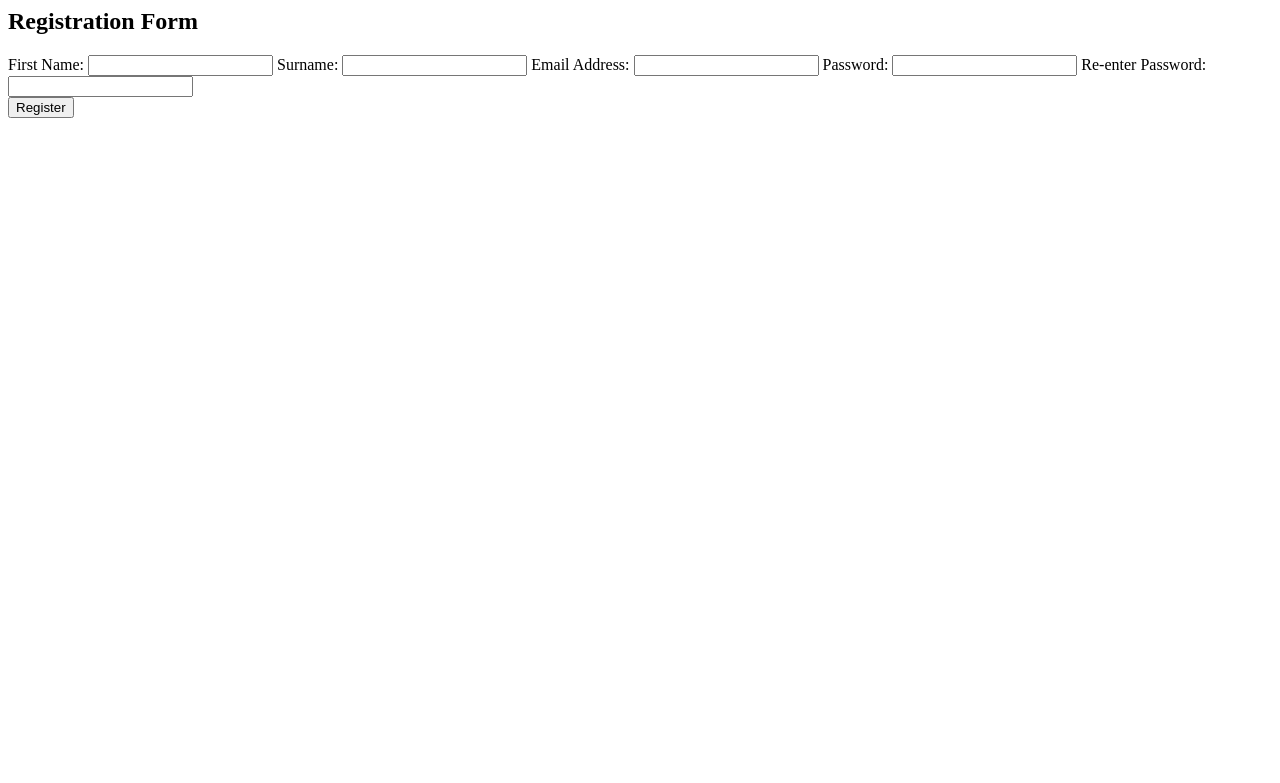
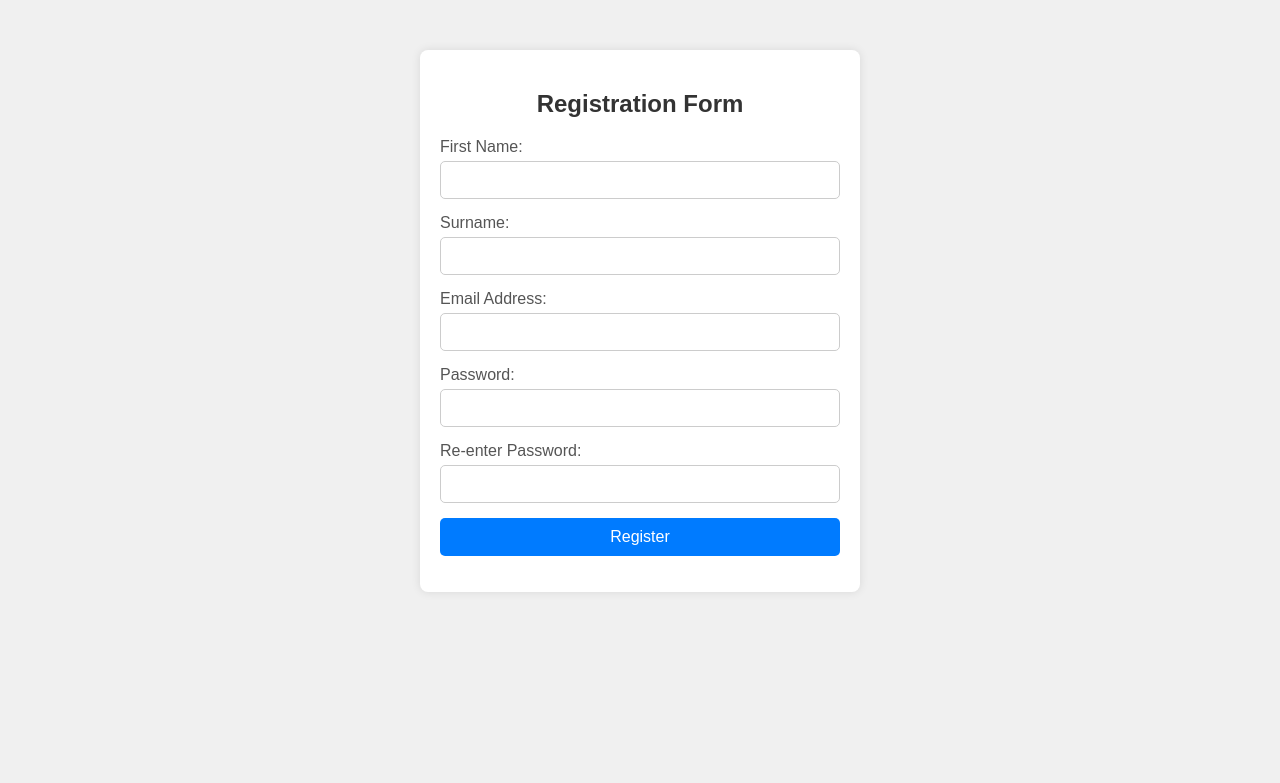
Before and after one commit to charliestarling/TradePoint-Website, a PHP site: page /Register.php in a window 1280 px wide. Shown: the top 783 px of the page. Run offline with PHP 8.4, Linux system fonts and the light colour scheme.

Commit message:
Made it up

```diff
--- a/includes/header.php
+++ b/includes/header.php
@@ -1,7 +1,7 @@
 <head>
   <meta charset="UTF-8">
   <meta name="viewport" content="width=device-width, initial-scale=1.0">
-  <link href="../styles/desktop.css" type="text/css" rel="stylesheet">
+  <link href="styles/desktop.css" type="text/css" rel="stylesheet">
   <title><?php echo $title; ?></title>
   <?php require ("config.php");?>
 
--- a/styles/desktop.css
+++ b/styles/desktop.css
@@ -0,0 +1,62 @@
+body {
+    font-family: Arial, sans-serif;
+    background-color: #f0f0f0;
+    margin: 0;
+    padding: 0;
+}
+
+.container {
+    max-width: 400px;
+    margin: 50px auto;
+    background-color: #fff;
+    padding: 20px;
+    border-radius: 8px;
+    box-shadow: 0 0 10px rgba(0, 0, 0, 0.1);
+}
+
+h2 {
+    text-align: center;
+    color: #333;
+}
+
+form {
+    display: flex;
+    flex-direction: column;
+}
+
+label {
+    margin-bottom: 5px;
+    color: #555;
+}
+
+input[type="text"],
+input[type="email"],
+input[type="password"] {
+    padding: 10px;
+    margin-bottom: 15px;
+    border: 1px solid #ccc;
+    border-radius: 5px;
+    font-size: 14px;
+    width: 100%;
+}
+
+button {
+    padding: 10px;
+    background-color: #007BFF;
+    color: white;
+    border: none;
+    border-radius: 5px;
+    cursor: pointer;
+    font-size: 16px;
+}
+
+button:hover {
+    background-color: #0056b3;
+}
+
+.error {
+    color: red;
+    font-size: 14px;
+    margin-top: -10px;
+    margin-bottom: 10px;
+}
```
